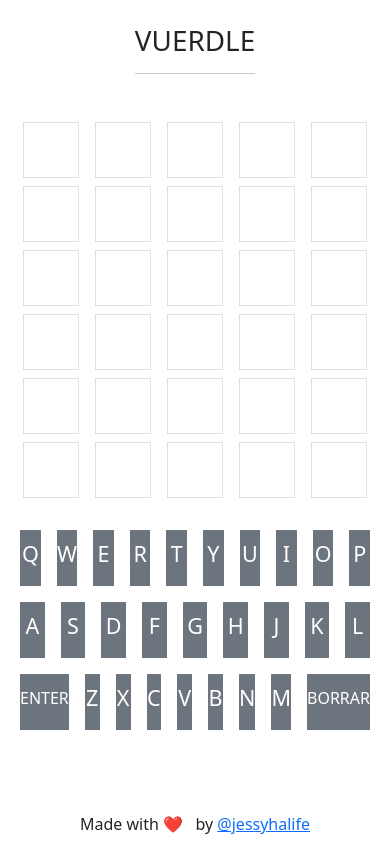
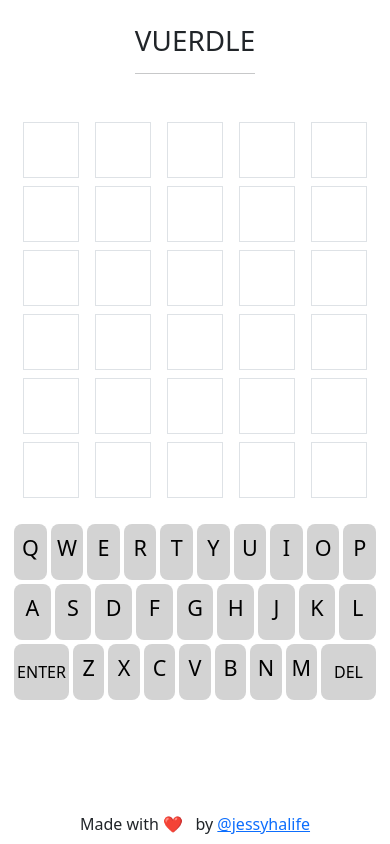
Before and after one commit to jessyhalife/vuerdle, a Vue app: page / in a window 390 px wide. Built offline with nearby package versions, Linux system fonts and the light colour scheme.

Commit message:
responsive

```diff
--- a/src/components/Game.vue
+++ b/src/components/Game.vue
@@ -113,7 +113,7 @@ export default defineComponent({
   },
   mounted() {
     this.word = WORDS[Math.floor(Math.random() * WORDS.length)].toUpperCase();
-
+    console.log(this.word);
     document.addEventListener("keyup", this.handleKey);
   },
   unmounted() {
@@ -124,6 +124,7 @@ export default defineComponent({
 </script>
 
 <template>
+  <div class="alert-container">
     <div class="alert alert-danger fade show" role="alert" v-if="error">
       <strong>Error!</strong> {{ error }}
     </div>
@@ -144,10 +145,10 @@ export default defineComponent({
             : `Next time maybe... the word was ` + word
         }}
       </strong>
-    <p>
-      New game starting in {{ interval }} seconds (or
-      <a @click="reset" href="#" class="alert-link">start right now!</a>)
-    </p>
+      <p>New game starting in {{ interval }} seconds</p>
+
+      <a @click="reset" href="#" class="alert-link">start right now!</a>
+    </div>
   </div>
   <div class="d-flex flex-column mw-50 mx-auto">
     <div
@@ -195,4 +196,22 @@ export default defineComponent({
   justify-content: center;
   align-items: center;
 }
+.alert-container {
+  position: relative;
+  max-width: 100%;
+  margin: 0 auto;
+}
+.alert {
+  position: absolute;
+  left: 0;
+  right: 0;
+  margin-left: auto;
+  margin-right: auto;
+  max-width: 480px;
+}
+@media screen and (max-width: 768px) {
+  .alert {
+    top: -52px;
+  }
+}
 </style>
--- a/src/components/Keyboard.vue
+++ b/src/components/Keyboard.vue
@@ -21,11 +21,14 @@ export default defineComponent({
     handleClick(index: number, letterIndex: number) {
       let letter;
 
-      if (index === 2) {
+      if (
+        index === 2 &&
+        (letterIndex === 0 ||
+          letterIndex === this.KEYBOARD_LETTERS[index].length - 1)
+      ) {
         if (letterIndex === 0) letter = "ENTER";
         else if (letterIndex === this.KEYBOARD_LETTERS[index].length - 1)
           letter = "BACKSPACE";
-        else letter = this.KEYBOARD_LETTERS[letterIndex].toUpperCase();
       } else {
         letter = this.KEYBOARD_LETTERS[index][letterIndex].toUpperCase();
       }
@@ -44,23 +47,24 @@ export default defineComponent({
     >
       <div
         @click="handleClick(index, letterIndex)"
-        class="letter mx-2 my-2 text-white"
+        class="letter"
         v-for="(letter, letterIndex) in line"
         :key="letter"
         :class="{
           long:
             index === 2 &&
             (letterIndex === 0 || letterIndex === line.length - 1),
-          'bg-secondary': !letters?.[letter] || letters?.[letter] === 'ABSENT',
+          'bg-secondary': letters?.[letter] === 'ABSENT',
           'bg-success': letters?.[letter] === 'CORRECT',
           'bg-warning': letters?.[letter] === 'PRESENT',
+          'text-white': letters?.[letter],
         }"
       >
         <span class="h6" v-if="index === 2 && letterIndex === 0">ENTER</span>
         <span
           class="h6"
           v-else-if="index === 2 && letterIndex === line.length - 1"
-          >BORRAR</span
+          >DEL</span
         >
         <span class="h4" v-else>{{ letter }}</span>
       </div>
@@ -69,14 +73,27 @@ export default defineComponent({
 </template>
 
 <style scoped>
+.h6 {
+  margin: 0;
+}
 .letter {
   width: 48px;
   height: 56px;
   display: flex;
   justify-content: center;
   align-items: center;
+  border-radius: 8px;
+  margin: 4px;
+  background-color: lightgray;
+  color: black;
 }
 .long {
-  width: 124px;
+  width: 84px;
+}
+
+@media screen and (max-width: 768px) {
+  .letter {
+    margin: 2px;
+  }
 }
 </style>
```
Lines whose indentation alone changed are shown as unchanged.
